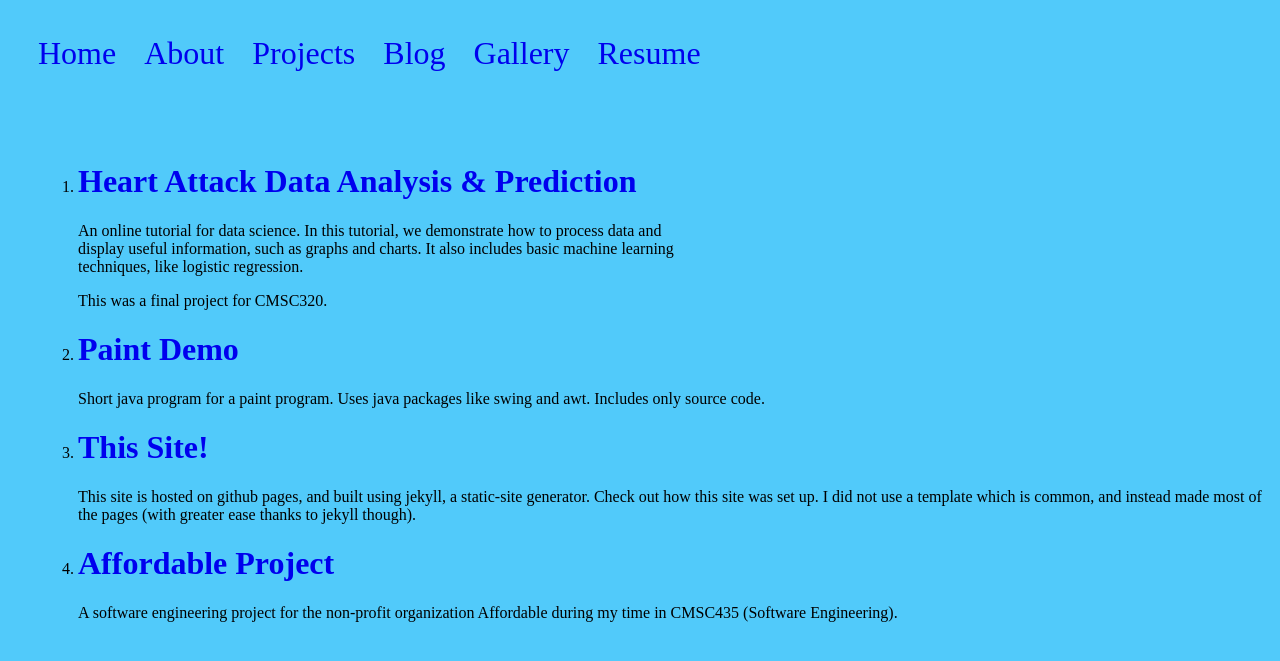
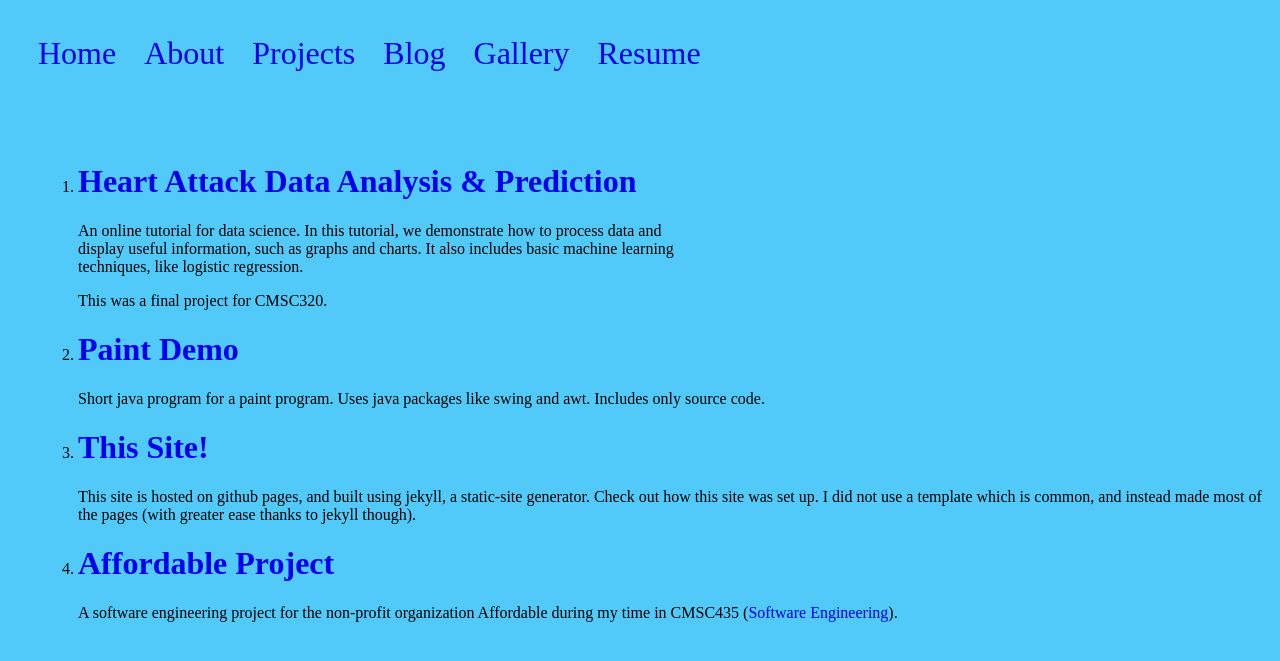
Before and after one commit to Andylovesmangos/andylovesmangos.github.io, a Jekyll site: the page built from projects.md, in a window 1280 px wide. Shown: the top 661 px of the page. Built offline with Jekyll 4.4.1, drawn with Linux system fonts in a browser that asks for light colours; part of the change alters nothing that is shown.

```diff
--- a/projects.md
+++ b/projects.md
@@ -17,6 +17,6 @@ Short java program for a paint program. Uses java packages like swing and awt. I
 This site is hosted on github pages, and built using jekyll, a static-site generator. Check out how this site was set up. I did not use a template which is common, and instead made most of the pages (with greater ease thanks to jekyll though).
 
 <li> <h1> <a href="https://andylovesmangos.github.io/assets/images/Press_Release.pdf"> Affordable Project </a> </h1> </li>
-A software engineering project for the non-profit organization Affordable during my time in CMSC435 (Software Engineering).
+A software engineering project for the non-profit organization Affordable during my time in CMSC435 (<a href="https://seam.cs.umd.edu/">Software Engineering</a>).
 
 </ol>
```
